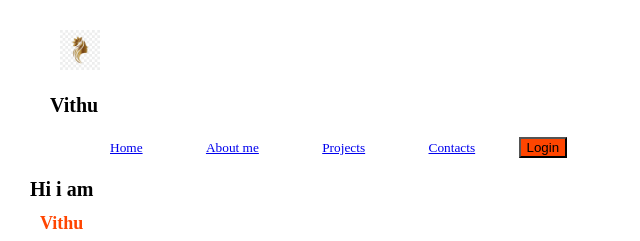
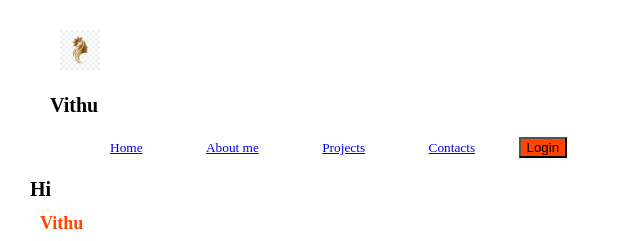
Before and after one commit to Gowri-vithursiga/portfolio-Vithursiga, a plain HTML site: page vithu.html in a window 1280 px wide. Shown: the top 241 px of the page, 0-640 px from the left. Drawn offline with nearby package versions, Linux system fonts and the light colour scheme.

Commit message:
base added

```diff
--- a/vithu.html
+++ b/vithu.html
@@ -22,7 +22,7 @@
             <button class="but">Login</button>
         </ul>
     </nav>
-        <h2>Hi i am</h2>
+        <h2>Hi</h2>
         <h2 class="h2"><span>Vithu</span></h2>
         <h1>UI & UX<br>
             Designer</h1>
```
